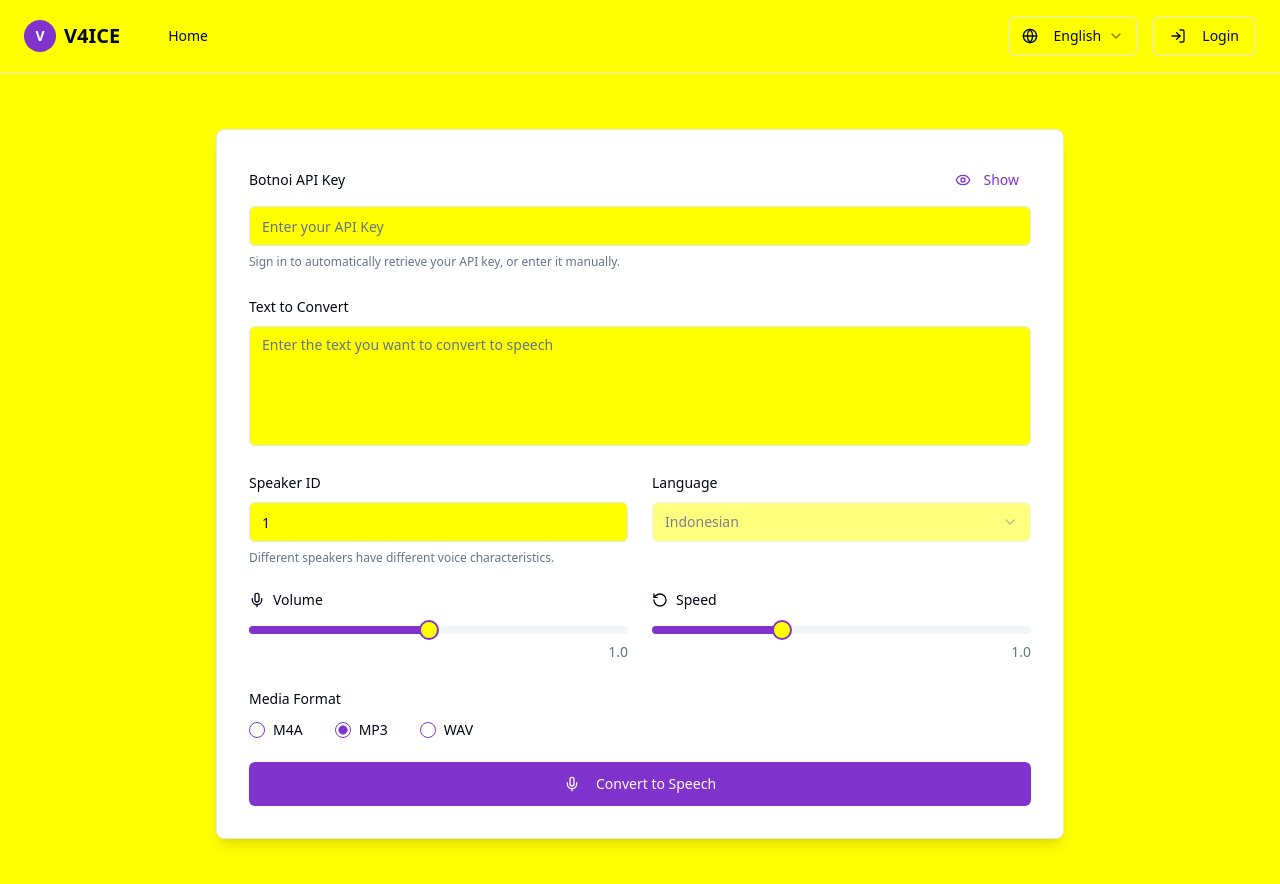
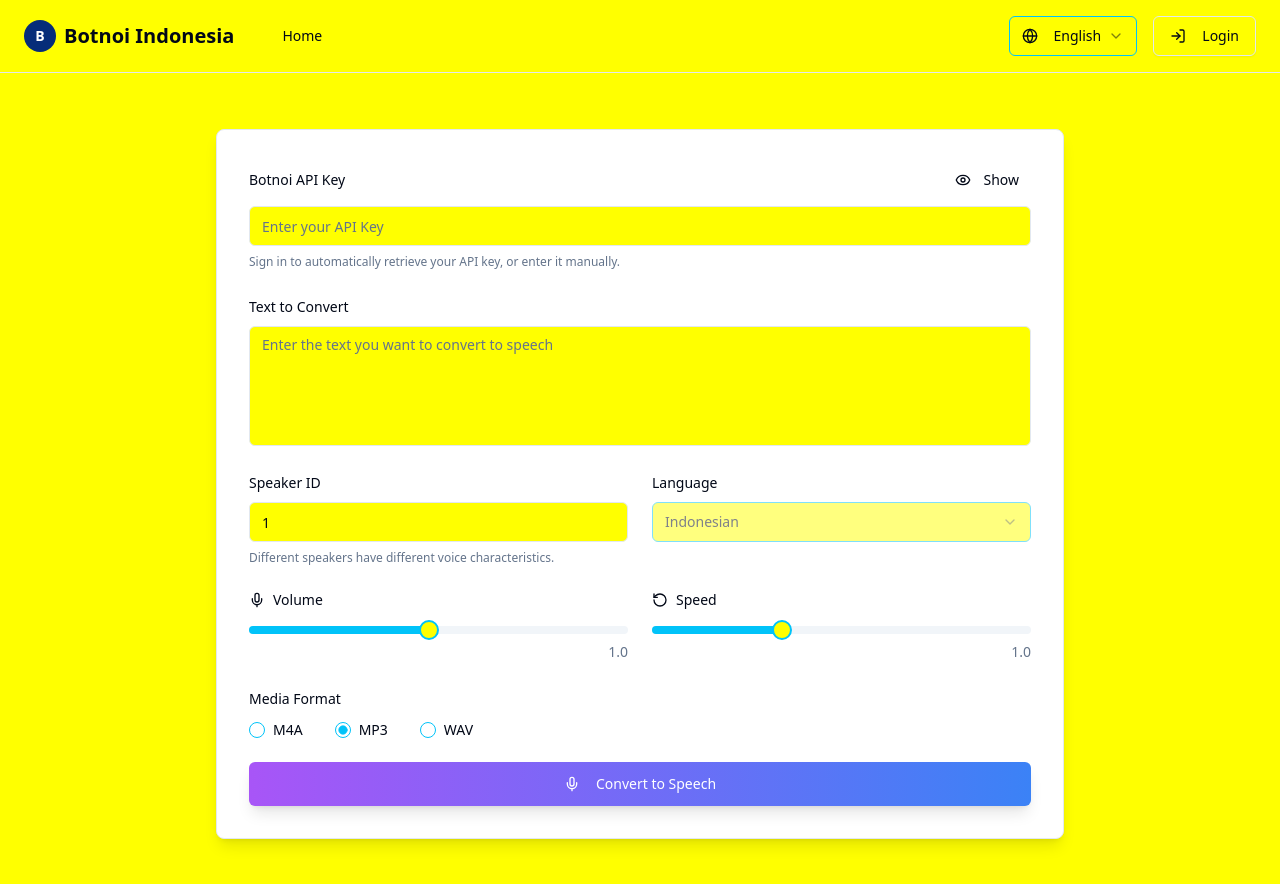
Before and after one commit to HugeKC01/Botnoi-Indo, a React (Vite) app: page / in a window 1280 px wide. Shown: the top 884 px of the page. Built offline with nearby package versions, Linux system fonts and the light colour scheme.

Commit message:
customize and change web title

```diff
--- a/index.html
+++ b/index.html
@@ -3,12 +3,12 @@
   <head>
     <meta charset="UTF-8" />
     <meta name="viewport" content="width=device-width, initial-scale=1.0" />
-    <title>bicara-indonesia-studio</title>
-    <meta name="description" content="Lovable Generated Project" />
-    <meta name="author" content="Lovable" />
+    <title>Botnoi Indonesia</title>
+    <meta name="description" content="Botnoi Indonesia" />
+    <meta name="author" content="Botnoi Indonesia" />
 
-    <meta property="og:title" content="bicara-indonesia-studio" />
-    <meta property="og:description" content="Lovable Generated Project" />
+    <meta property="og:title" content="Botnoi Indonesia" />
+    <meta property="og:description" content="Botnoi Indonesia" />
     <meta property="og:type" content="website" />
     <meta property="og:image" content="https://lovable.dev/opengraph-image-p98pqg.png" />
 
--- a/src/components/Header.tsx
+++ b/src/components/Header.tsx
@@ -12,12 +12,12 @@ export const Header = () => {
         <div className="flex items-center space-x-8">
           <div className="flex items-center space-x-2">
             <div className="w-8 h-8 bg-primary rounded-full flex items-center justify-center">
-              <span className="text-primary-foreground font-bold text-sm">V</span>
+              <span className="text-primary-foreground font-bold text-sm">B</span>
             </div>
-            <span className="text-xl font-bold text-foreground">V4ICE</span>
+            <span className="text-xl font-bold text-foreground">Botnoi Indonesia</span>
           </div>
           <nav>
-            <Button variant="ghost" className="text-foreground hover:text-primary">
+            <Button variant="ghost">
               {t('home')}
             </Button>
           </nav>
--- a/src/components/TTSForm.tsx
+++ b/src/components/TTSForm.tsx
@@ -143,7 +143,6 @@ export const TTSForm = () => {
                 variant="ghost"
                 size="sm"
                 onClick={() => setShowApiKey(!showApiKey)}
-                className="text-primary hover:text-primary/80"
               >
                 {showApiKey ? (
                   <>
@@ -291,7 +290,7 @@ export const TTSForm = () => {
             <Button
               onClick={handleGenerate}
               disabled={isLoading}
-              className="w-full bg-primary hover:bg-primary/90 text-primary-foreground py-3"
+              className="w-full bg-gradient-to-r from-purple-500 to-blue-500 hover:from-purple-600 hover:to-blue-600 text-accent-foreground py-3 border-0 shadow-lg"
               size="lg"
             >
               {isLoading ? (
@@ -312,7 +311,7 @@ export const TTSForm = () => {
                 <Button
                   onClick={handleDownload}
                   variant="outline"
-                  className="flex-1"
+                  className="flex-1 border-accent text-accent hover:bg-accent/10"
                 >
                   <Download className="w-4 h-4 mr-2" />
                   {t('download')}
@@ -320,7 +319,7 @@ export const TTSForm = () => {
                 <Button
                   onClick={handleRegenerate}
                   variant="outline"
-                  className="flex-1"
+                  className="flex-1 border-accent text-accent hover:bg-accent/10"
                   disabled={isLoading}
                 >
                   <RotateCcw className="w-4 h-4 mr-2" />
--- a/src/components/ui/button.tsx
+++ b/src/components/ui/button.tsx
@@ -5,19 +5,20 @@ import { cva, type VariantProps } from "class-variance-authority"
 import { cn } from "@/lib/utils"
 
 const buttonVariants = cva(
-  "inline-flex items-center justify-center gap-2 whitespace-nowrap rounded-md text-sm font-medium ring-offset-background transition-colors focus-visible:outline-none focus-visible:ring-2 focus-visible:ring-ring focus-visible:ring-offset-2 disabled:pointer-events-none disabled:opacity-50 [&_svg]:pointer-events-none [&_svg]:size-4 [&_svg]:shrink-0",
+  "inline-flex items-center justify-center gap-2 whitespace-nowrap rounded-md text-sm font-medium ring-offset-background transition-all duration-200 focus-visible:outline-none focus-visible:ring-2 focus-visible:ring-ring focus-visible:ring-offset-2 disabled:pointer-events-none disabled:opacity-50 [&_svg]:pointer-events-none [&_svg]:size-4 [&_svg]:shrink-0",
   {
     variants: {
       variant: {
-        default: "bg-primary text-primary-foreground hover:bg-primary/90",
+        default: "bg-primary text-primary-foreground hover:bg-primary/90 hover:text-primary-foreground shadow-sm hover:shadow-md",
         destructive:
-          "bg-destructive text-destructive-foreground hover:bg-destructive/90",
+          "bg-destructive text-destructive-foreground hover:bg-destructive/90 hover:text-destructive-foreground shadow-sm hover:shadow-md",
         outline:
-          "border border-input bg-background hover:bg-accent hover:text-accent-foreground",
+          "border border-input bg-background hover:bg-accent hover:text-accent-foreground shadow-sm hover:shadow-md",
         secondary:
-          "bg-secondary text-secondary-foreground hover:bg-secondary/80",
+          "bg-secondary text-secondary-foreground hover:bg-secondary/80 hover:text-secondary-foreground shadow-sm hover:shadow-md",
         ghost: "hover:bg-accent hover:text-accent-foreground",
-        link: "text-primary underline-offset-4 hover:underline",
+        link: "text-primary underline-offset-4 hover:underline hover:text-primary-foreground",
+        accent: "bg-accent text-accent-foreground hover:bg-accent/90 hover:text-accent-foreground shadow-sm hover:shadow-md",
       },
       size: {
         default: "h-10 px-4 py-2",
--- a/src/components/ui/input.tsx
+++ b/src/components/ui/input.tsx
@@ -8,7 +8,7 @@ const Input = React.forwardRef<HTMLInputElement, React.ComponentProps<"input">>(
       <input
         type={type}
         className={cn(
-          "flex h-10 w-full rounded-md border border-input bg-background px-3 py-2 text-base ring-offset-background file:border-0 file:bg-transparent file:text-sm file:font-medium file:text-foreground placeholder:text-muted-foreground focus-visible:outline-none focus-visible:ring-2 focus-visible:ring-ring focus-visible:ring-offset-2 disabled:cursor-not-allowed disabled:opacity-50 md:text-sm",
+          "flex h-10 w-full rounded-md border border-input bg-background px-3 py-2 text-base ring-offset-background file:border-0 file:bg-transparent file:text-sm file:font-medium file:text-foreground placeholder:text-muted-foreground focus-visible:outline-none focus-visible:ring-2 focus-visible:ring-accent focus-visible:ring-offset-2 disabled:cursor-not-allowed disabled:opacity-50 md:text-sm",
           className
         )}
         ref={ref}
--- a/src/components/ui/radio-group.tsx
+++ b/src/components/ui/radio-group.tsx
@@ -26,7 +26,7 @@ const RadioGroupItem = React.forwardRef<
     <RadioGroupPrimitive.Item
       ref={ref}
       className={cn(
-        "aspect-square h-4 w-4 rounded-full border border-primary text-primary ring-offset-background focus:outline-none focus-visible:ring-2 focus-visible:ring-ring focus-visible:ring-offset-2 disabled:cursor-not-allowed disabled:opacity-50",
+        "aspect-square h-4 w-4 rounded-full border border-accent text-accent ring-offset-background focus:outline-none focus-visible:ring-2 focus-visible:ring-accent focus-visible:ring-offset-2 disabled:cursor-not-allowed disabled:opacity-50",
         className
       )}
       {...props}
--- a/src/components/ui/select.tsx
+++ b/src/components/ui/select.tsx
@@ -17,7 +17,7 @@ const SelectTrigger = React.forwardRef<
   <SelectPrimitive.Trigger
     ref={ref}
     className={cn(
-      "flex h-10 w-full items-center justify-between rounded-md border border-input bg-background px-3 py-2 text-sm ring-offset-background placeholder:text-muted-foreground focus:outline-none focus:ring-2 focus:ring-ring focus:ring-offset-2 disabled:cursor-not-allowed disabled:opacity-50 [&>span]:line-clamp-1",
+      "flex h-10 w-full items-center justify-between rounded-md border border-accent bg-background px-3 py-2 text-sm ring-offset-background placeholder:text-muted-foreground focus:outline-none focus:ring-2 focus:ring-accent focus:ring-offset-2 disabled:cursor-not-allowed disabled:opacity-50 [&>span]:line-clamp-1",
       className
     )}
     {...props}
--- a/src/components/ui/slider.tsx
+++ b/src/components/ui/slider.tsx
@@ -16,9 +16,9 @@ const Slider = React.forwardRef<
     {...props}
   >
     <SliderPrimitive.Track className="relative h-2 w-full grow overflow-hidden rounded-full bg-secondary">
-      <SliderPrimitive.Range className="absolute h-full bg-primary" />
+      <SliderPrimitive.Range className="absolute h-full bg-accent" />
     </SliderPrimitive.Track>
-    <SliderPrimitive.Thumb className="block h-5 w-5 rounded-full border-2 border-primary bg-background ring-offset-background transition-colors focus-visible:outline-none focus-visible:ring-2 focus-visible:ring-ring focus-visible:ring-offset-2 disabled:pointer-events-none disabled:opacity-50" />
+    <SliderPrimitive.Thumb className="block h-5 w-5 rounded-full border-2 border-accent bg-background ring-offset-background transition-colors focus-visible:outline-none focus-visible:ring-2 focus-visible:ring-accent focus-visible:ring-offset-2 disabled:pointer-events-none disabled:opacity-50" />
   </SliderPrimitive.Root>
 ))
 Slider.displayName = SliderPrimitive.Root.displayName
--- a/src/components/ui/textarea.tsx
+++ b/src/components/ui/textarea.tsx
@@ -10,7 +10,7 @@ const Textarea = React.forwardRef<HTMLTextAreaElement, TextareaProps>(
     return (
       <textarea
         className={cn(
-          "flex min-h-[80px] w-full rounded-md border border-input bg-background px-3 py-2 text-sm ring-offset-background placeholder:text-muted-foreground focus-visible:outline-none focus-visible:ring-2 focus-visible:ring-ring focus-visible:ring-offset-2 disabled:cursor-not-allowed disabled:opacity-50",
+          "flex min-h-[80px] w-full rounded-md border border-input bg-background px-3 py-2 text-sm ring-offset-background placeholder:text-muted-foreground focus-visible:outline-none focus-visible:ring-2 focus-visible:ring-accent focus-visible:ring-offset-2 disabled:cursor-not-allowed disabled:opacity-50",
           className
         )}
         ref={ref}
--- a/src/index.css
+++ b/src/index.css
@@ -17,7 +17,7 @@ All colors MUST be HSL.
     --popover: 0 0% 100%;
     --popover-foreground: 222.2 84% 4.9%;
 
-    --primary: 270 60% 50%;
+    --primary: 220 90% 25%;
     --primary-foreground: 0 0% 100%;
 
     --secondary: 210 40% 96.1%;
@@ -26,7 +26,7 @@ All colors MUST be HSL.
     --muted: 210 40% 96.1%;
     --muted-foreground: 215.4 16.3% 46.9%;
 
-    --accent: 270 60% 50%;
+    --accent: 193 99% 49%; /* #01bffb in HSL */
     --accent-foreground: 0 0% 100%;
 
     --destructive: 0 84.2% 60.2%;
@@ -34,7 +34,7 @@ All colors MUST be HSL.
 
     --border: 214.3 31.8% 91.4%;
     --input: 214.3 31.8% 91.4%;
-    --ring: 270 60% 50%;
+    --ring: 220 90% 25%;
 
     --success: 142 76% 36%;
     --success-foreground: 0 0% 100%;
@@ -52,9 +52,8 @@ All colors MUST be HSL.
 
     --sidebar-primary-foreground: 0 0% 98%;
 
-    --sidebar-accent: 240 4.8% 95.9%;
-
-    --sidebar-accent-foreground: 240 5.9% 10%;
+    --sidebar-accent: 187 99% 61%; /* #01bffb in HSL */
+    --sidebar-accent-foreground: 222.2 47.4% 11.2%;
 
     --sidebar-border: 220 13% 91%;
 
@@ -71,7 +70,7 @@ All colors MUST be HSL.
     --popover: 222.2 84% 4.9%;
     --popover-foreground: 210 40% 98%;
 
-    --primary: 210 40% 98%;
+    --primary: 220 90% 70%;
     --primary-foreground: 222.2 47.4% 11.2%;
 
     --secondary: 217.2 32.6% 17.5%;
@@ -80,21 +79,21 @@ All colors MUST be HSL.
     --muted: 217.2 32.6% 17.5%;
     --muted-foreground: 215 20.2% 65.1%;
 
-    --accent: 217.2 32.6% 17.5%;
-    --accent-foreground: 210 40% 98%;
+    --accent: 187 99% 61%; /* #01bffb in HSL */
+    --accent-foreground: 222.2 47.4% 11.2%;
 
     --destructive: 0 62.8% 30.6%;
     --destructive-foreground: 210 40% 98%;
 
     --border: 217.2 32.6% 17.5%;
     --input: 217.2 32.6% 17.5%;
-    --ring: 212.7 26.8% 83.9%;
+    --ring: 220 90% 60%;
     --sidebar-background: 240 5.9% 10%;
     --sidebar-foreground: 240 4.8% 95.9%;
     --sidebar-primary: 224.3 76.3% 48%;
     --sidebar-primary-foreground: 0 0% 100%;
-    --sidebar-accent: 240 3.7% 15.9%;
-    --sidebar-accent-foreground: 240 4.8% 95.9%;
+    --sidebar-accent: 187 99% 61%; /* #01bffb in HSL */
+    --sidebar-accent-foreground: 222.2 47.4% 11.2%;
     --sidebar-border: 240 3.7% 15.9%;
     --sidebar-ring: 217.2 91.2% 59.8%;
   }
```
Also changed, not shown: 1 other file (tests, documents, lock files or other folders).
